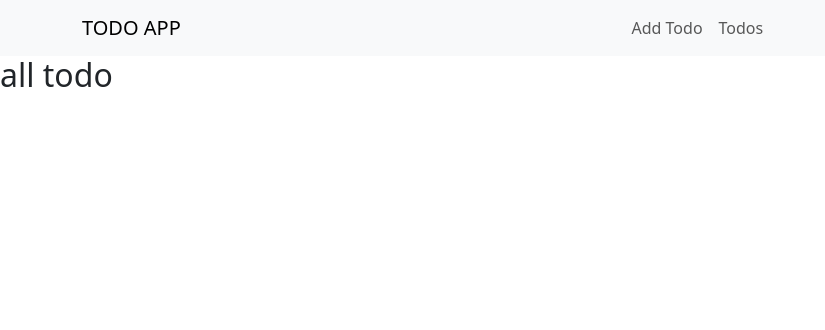
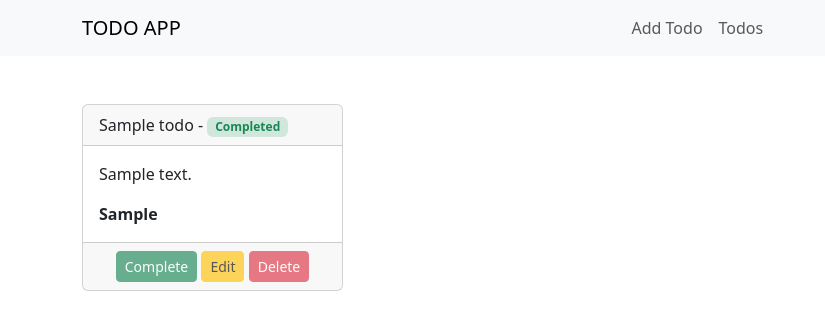
Before and after one commit to tajrianafroz/Todo-App, a PHP site: page /all-todos.php in a window 1280 px wide. Shown: the top 330 px of the page, without its empty margins (0-825 px from the left). Run offline with PHP 8.4, Linux system fonts and the light colour scheme; tables that the repository leaves empty or names only in its code hold one stand-in row (values such as "Sample post"); some libraries are stand-ins or nearby versions.

Commit message:
app update

```diff
--- a/all-todos.php
+++ b/all-todos.php
@@ -1,7 +1,36 @@
 <?php
 include "include/header.php";
+include "database/env.php";
+$query = "SELECT * FROM `todos` WHERE 1 ORDER BY deadline DESC";
+$res = mysqli_query($connect, $query);
+$todos = mysqli_fetch_all($res, 1);
 ?>
-<h2>all todo</h2>
+
+<div class="container my-5">
+    <div class="row">
+        <?php
+        foreach($todos as $todo)
+        {
+        ?>
+            <div class="col-lg-3 mb-4">
+                <div class="card">
+                    <div class="card-header"><?= $todo['title'] ?> - <span class="badge bg-<?= $todo['is_complete'] ? 'success' : 'warning' ?>-subtle text-<?= $todo['is_complete'] ? 'success' : 'warning' ?>"><?= $todo['is_complete'] ? 'Completed' : 'Pending' ?></span></div>
+                    <div class="card-body">
+                        <p><?= $todo['detail'] ?></p>
+                        <b><?= $todo['deadline'] ?></b>
+                    </div>
+                    <div class="card-footer text-center">
+                        <a href="" class="<?= $todo['is_complete'] ? 'disabled' : '' ?> btn btn-sm btn-success">Complete</a>
+                        <a href="" class="<?= $todo['is_complete'] ? 'disabled' : '' ?> btn btn-sm btn-warning">Edit</a>
+                        <a href="" class="<?= $todo['is_complete'] ? 'disabled' : '' ?> btn btn-sm btn-danger">Delete</a>
+                    </div>
+                </div>
+            </div>
+        <?php
+        }
+        ?>
+    </div>
+</div>
 
 <?php
 include "include/footer.php";
--- /dev/null
+++ b/database/env.php
@@ -0,0 +1,13 @@
+<?php
+
+$databaseHost = "localhost";
+$dataUsername = "root";
+$dataPassword = "";
+$databaseName = "todo_app";
+
+$connect = mysqli_connect($databaseHost, $dataUsername, $dataPassword, $databaseName);
+
+if(!$connect)
+{
+    echo "Something went wrong";
+}
--- a/include/footer.php
+++ b/include/footer.php
@@ -1,2 +1,31 @@
+<script src="https://cdn.jsdelivr.net/npm/sweetalert2@11"></script>
+<script>
+const Toast = Swal.mixin({
+  toast: true,
+  position: "top-end",
+  showConfirmButton: false,
+  timer: 3000,
+  timerProgressBar: true,
+  didOpen: (toast) => {
+    toast.onmouseenter = Swal.stopTimer;
+    toast.onmouseleave = Swal.resumeTimer;
+  }
+});
+</script>
+
+<?php
+if(isset($_SESSION['message']))
+{
+    ?>
+    <script>
+        Toast.fire({
+            icon: "<?= $_SESSION['message']['type'] ?? 'success' ?>",
+            title: "<?= $_SESSION['message']['content'] ?? 'success' ?>",
+        });
+    </script>
+<?php
+}
+session_unset();
+?>
 </body>
 </html>
--- a/include/header.php
+++ b/include/header.php
@@ -1,3 +1,6 @@
+<?php
+session_start();
+?>
 <!DOCTYPE html>
 <html lang="en">
 <head>
--- a/index.php
+++ b/index.php
@@ -1,11 +1,10 @@
 <?php
-session_start();
 include "include/header.php";
 $errors = $_SESSION["errors"] ?? [];
 ?>
 
 
-    <div class="col-lg-5 mx-auto ">
+    <div class="col-lg-5 mx-auto">
         <div class="card">
             <div class="card-header py-3">
                 Add Todo
```
Also changed, not shown: controller/StoreTodo.php (+16 -2 lines). Lines whose indentation alone changed are shown as unchanged.
